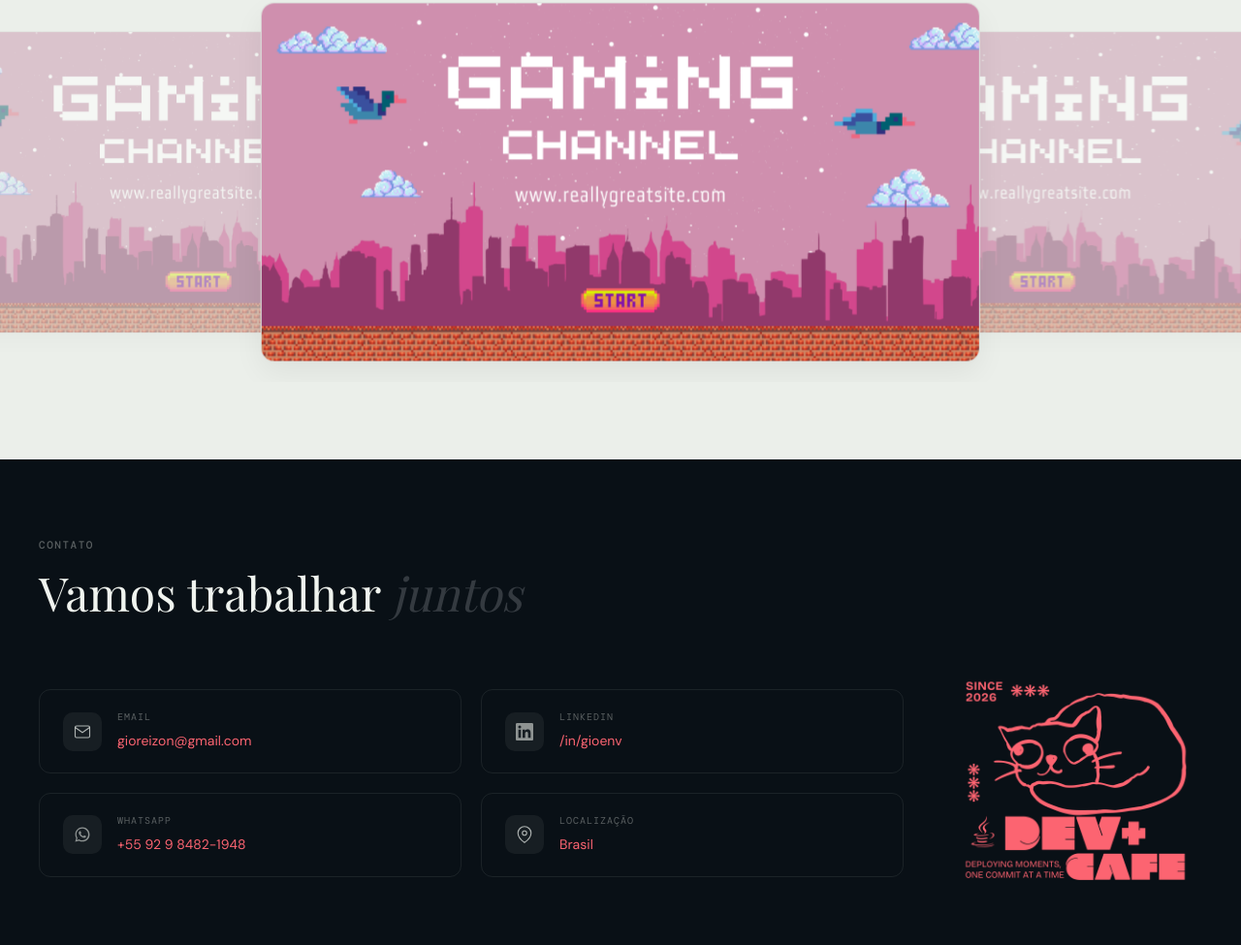
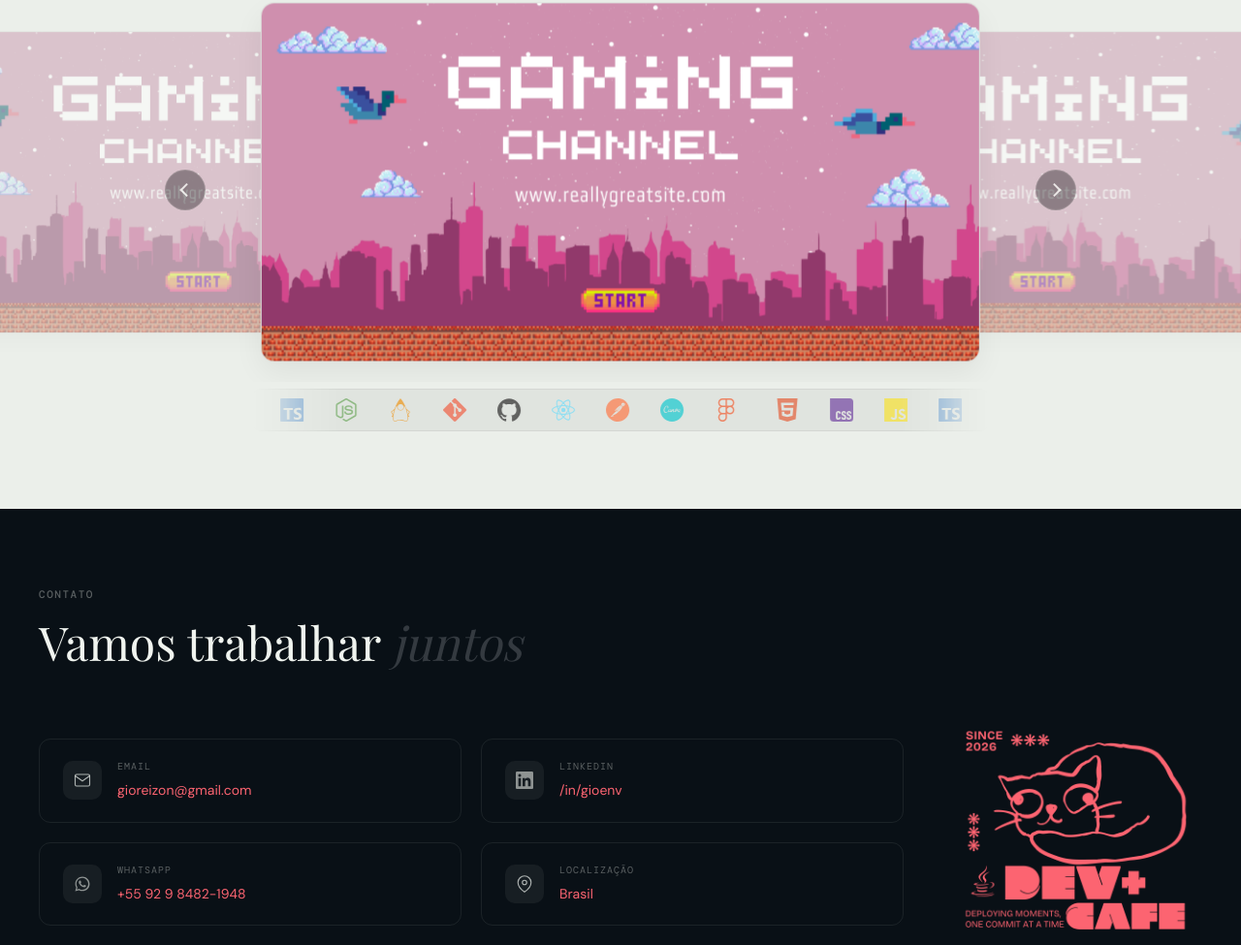
Before and after one commit to GiovannyCosta/portifolio, a plain HTML site: page index.html in a window 1280 px wide. Shown: the part 3828-4803 px from the top of the page at 97% size. Drawn offline with nearby package versions, Linux system fonts and the light colour scheme; a web font is replaced by a local one.

Commit message:
Adiciona controles e ticker de tecnologias

```diff
--- a/index.html
+++ b/index.html
@@ -278,7 +278,43 @@
         </div>
         <h2 class="sec-title reveal" data-key="proj_title"><em>Projetos</em> em destaque</h2>
         <div class="project-carousel reveal" aria-label="Projetos em destaque">
+          <button class="project-carousel-arrow project-carousel-arrow--previous" type="button"
+            aria-label="Banner anterior"></button>
           <div class="project-carousel-track" id="projectCarouselTrack"></div>
+          <button class="project-carousel-arrow project-carousel-arrow--next" type="button"
+            aria-label="Próximo banner"></button>
+        </div>
+        <div class="tech-ticker reveal" aria-label="Tecnologias e ferramentas">
+          <div class="tech-ticker-track">
+            <div class="tech-ticker-group">
+              <img src="./src/img/tech-icons/html5.svg" alt="HTML">
+              <img src="./src/img/tech-icons/css.svg" alt="CSS">
+              <img src="./src/img/tech-icons/javascript.svg" alt="JavaScript">
+              <img src="./src/img/tech-icons/typescript.svg" alt="TypeScript">
+              <img src="./src/img/tech-icons/nodedotjs.svg" alt="Node.js">
+              <img src="./src/img/tech-icons/java.svg" alt="Java">
+              <img src="./src/img/tech-icons/git.svg" alt="Git">
+              <img src="./src/img/tech-icons/github.svg" alt="GitHub">
+              <img src="./src/img/tech-icons/react.svg" alt="React">
+              <img src="./src/img/tech-icons/postman.svg" alt="Postman">
+              <img src="./src/img/tech-icons/canva.svg" alt="Canva">
+              <img src="./src/img/tech-icons/figma.svg" alt="Figma">
+            </div>
+            <div class="tech-ticker-group" aria-hidden="true">
+              <img src="./src/img/tech-icons/html5.svg" alt="">
+              <img src="./src/img/tech-icons/css.svg" alt="">
+              <img src="./src/img/tech-icons/javascript.svg" alt="">
+              <img src="./src/img/tech-icons/typescript.svg" alt="">
+              <img src="./src/img/tech-icons/nodedotjs.svg" alt="">
+              <img src="./src/img/tech-icons/java.svg" alt="">
+              <img src="./src/img/tech-icons/git.svg" alt="">
+              <img src="./src/img/tech-icons/github.svg" alt="">
+              <img src="./src/img/tech-icons/react.svg" alt="">
+              <img src="./src/img/tech-icons/postman.svg" alt="">
+              <img src="./src/img/tech-icons/canva.svg" alt="">
+              <img src="./src/img/tech-icons/figma.svg" alt="">
+            </div>
+          </div>
         </div>
       </div>
     </section>
--- a/src/css/projects.css
+++ b/src/css/projects.css
@@ -219,6 +219,62 @@
   cursor: grabbing;
 }
 
+.project-carousel-arrow {
+  align-items: center;
+  background: rgba(8, 9, 10, 0.5);
+  border: 1px solid rgba(240, 244, 239, 0.18);
+  border-radius: 50%;
+  cursor: pointer;
+  display: inline-flex;
+  height: 42px;
+  justify-content: center;
+  opacity: 0.72;
+  position: absolute;
+  top: 50%;
+  transform: translateY(-50%);
+  transition:
+    background 0.2s,
+    border-color 0.2s,
+    opacity 0.2s,
+    transform 0.2s;
+  width: 42px;
+  z-index: 5;
+}
+
+.project-carousel-arrow::before {
+  border-color: var(--text-white);
+  border-style: solid;
+  border-width: 0 2px 2px 0;
+  content: "";
+  height: 10px;
+  width: 10px;
+}
+
+.project-carousel-arrow--previous {
+  left: max(1.25rem, calc(50% - 470px));
+}
+
+.project-carousel-arrow--previous::before {
+  transform: rotate(135deg) translate(-1px, -1px);
+}
+
+.project-carousel-arrow--next {
+  right: max(1.25rem, calc(50% - 470px));
+}
+
+.project-carousel-arrow--next::before {
+  transform: rotate(-45deg) translate(-1px, -1px);
+}
+
+.project-carousel-arrow:hover,
+.project-carousel-arrow:focus-visible {
+  background: rgba(8, 9, 10, 0.76);
+  border-color: rgba(240, 244, 239, 0.4);
+  opacity: 1;
+  outline: none;
+  transform: translateY(-50%) scale(1.05);
+}
+
 .project-carousel-track {
   height: clamp(170px, 29vw, 410px);
   position: relative;
@@ -288,3 +344,64 @@
   object-fit: cover;
   width: 100%;
 }
+
+.tech-ticker {
+  background: rgba(8, 9, 10, 0.045);
+  border: 1px solid rgba(8, 9, 10, 0.06);
+  border-radius: 8px;
+  margin: 0.45rem auto 0;
+  max-width: min(100%, 760px);
+  overflow: hidden;
+  padding: 0.55rem 0;
+  -webkit-mask-image: linear-gradient(90deg, transparent, #000 12%, #000 88%, transparent);
+  mask-image: linear-gradient(90deg, transparent, #000 12%, #000 88%, transparent);
+}
+
+.tech-ticker-track {
+  animation: tech-ticker-scroll 28s linear infinite;
+  display: flex;
+  width: max-content;
+}
+
+.tech-ticker:hover .tech-ticker-track {
+  animation-play-state: paused;
+}
+
+.tech-ticker-group {
+  align-items: center;
+  display: flex;
+  gap: clamp(1rem, 3vw, 2rem);
+  padding-inline: clamp(0.5rem, 1.8vw, 1.2rem);
+}
+
+.tech-ticker img {
+  display: block;
+  height: 24px;
+  opacity: 0.64;
+  transform: translateZ(0);
+  transition:
+    opacity 0.2s,
+    transform 0.2s;
+  width: 24px;
+}
+
+.tech-ticker img:hover {
+  opacity: 1;
+  transform: translateY(-1px);
+}
+
+@keyframes tech-ticker-scroll {
+  from {
+    transform: translateX(0);
+  }
+
+  to {
+    transform: translateX(-50%);
+  }
+}
+
+@media (prefers-reduced-motion: reduce) {
+  .tech-ticker-track {
+    animation-duration: 80s;
+  }
+}
--- a/src/css/responsive.css
+++ b/src/css/responsive.css
@@ -159,4 +159,27 @@
   .project-banner {
     border-radius: 10px;
   }
+
+  .project-carousel-arrow {
+    height: 34px;
+    width: 34px;
+  }
+
+  .project-carousel-arrow--previous {
+    left: 0.75rem;
+  }
+
+  .project-carousel-arrow--next {
+    right: 0.75rem;
+  }
+
+  .tech-ticker {
+    max-width: 100%;
+    padding-block: 0.45rem;
+  }
+
+  .tech-ticker img {
+    height: 21px;
+    width: 21px;
+  }
 }
--- a/src/js/projectBanners.js
+++ b/src/js/projectBanners.js
@@ -44,6 +44,8 @@ function createProjectBanner(item) {
 function loadProjectBanners() {
   const carousel = document.querySelector(".project-carousel");
   const track = document.getElementById("projectCarouselTrack");
+  const previousButton = carousel?.querySelector(".project-carousel-arrow--previous");
+  const nextButton = carousel?.querySelector(".project-carousel-arrow--next");
   if (!carousel || !track || projectBanners.length === 0) return;
 
   let activeIndex = 0;
@@ -108,6 +110,23 @@ function loadProjectBanners() {
     autoplayId = setInterval(goToNextSlide, 4200);
   }
 
+  function resumeAutoplayWhenAllowed() {
+    if (!isHoveringActiveBanner) startAutoplay();
+  }
+
+  function handleManualNavigation(callback) {
+    callback();
+    resumeAutoplayWhenAllowed();
+  }
+
+  previousButton?.addEventListener("click", () => {
+    handleManualNavigation(goToPreviousSlide);
+  });
+
+  nextButton?.addEventListener("click", () => {
+    handleManualNavigation(goToNextSlide);
+  });
+
   carousel.addEventListener("pointerover", (event) => {
     if (!event.target.closest(".project-banner.is-active")) return;
     isHoveringActiveBanner = true;
@@ -122,6 +141,7 @@ function loadProjectBanners() {
   });
 
   carousel.addEventListener("pointerdown", (event) => {
+    if (event.target.closest(".project-carousel-arrow")) return;
     isPointerDown = true;
     pointerStartX = event.clientX;
     pointerDeltaX = 0;
@@ -144,13 +164,13 @@ function loadProjectBanners() {
       else goToPreviousSlide();
     }
 
-    if (!isHoveringActiveBanner) startAutoplay();
+    resumeAutoplayWhenAllowed();
   });
 
   carousel.addEventListener("pointercancel", () => {
     isPointerDown = false;
     carousel.classList.remove("is-dragging");
-    if (!isHoveringActiveBanner) startAutoplay();
+    resumeAutoplayWhenAllowed();
   });
 
   carousel.addEventListener("click", (event) => {
@@ -159,7 +179,7 @@ function loadProjectBanners() {
 
     event.preventDefault();
     goToSlide(Number(clickedBanner.dataset.index));
-    if (!isHoveringActiveBanner) startAutoplay();
+    resumeAutoplayWhenAllowed();
   });
 
   updateCarousel();
```
Also changed, not shown: src/img/tech-icons/canva.svg (added), src/img/tech-icons/css.svg (added), src/img/tech-icons/figma.svg (added), src/img/tech-icons/git.svg (added), src/img/tech-icons/github.svg (added), src/img/tech-icons/html5.svg (added), src/img/tech-icons/java.svg (added), src/img/tech-icons/javascript.svg (added), src/img/tech-icons/nodedotjs.svg (added), src/img/tech-icons/postman.svg (added), src/img/tech-icons/react.svg (added), src/img/tech-icons/typescript.svg (added).
